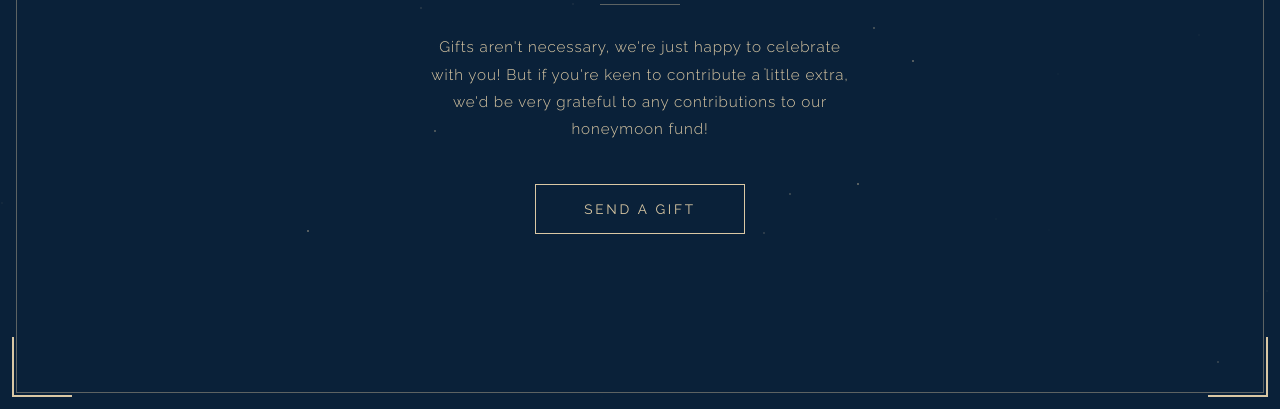
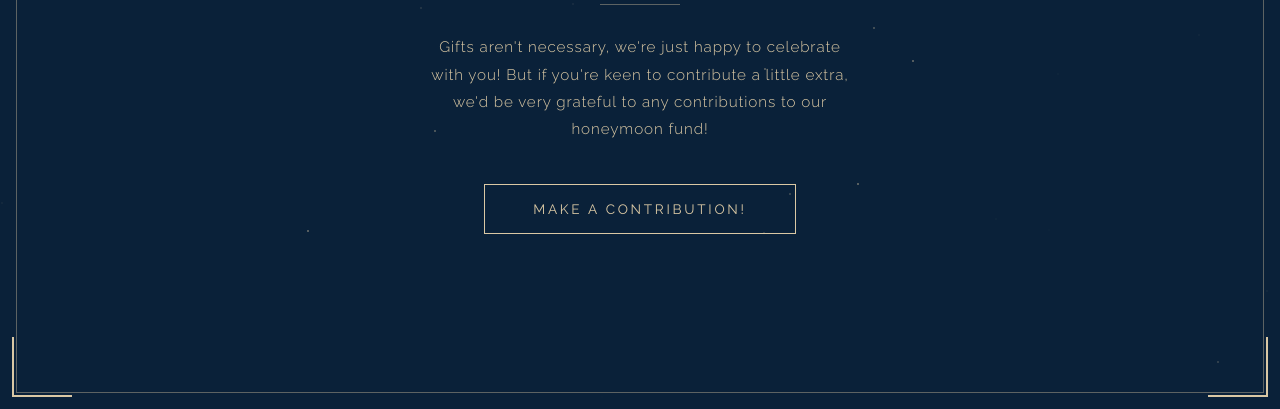
Before and after one commit to tommylad/Wedding, a plain HTML site: page index.html in a window 1280 px wide. Shown: the part 391-800 px from the top of the page. Drawn offline with nearby package versions, Linux system fonts and the light colour scheme.

Commit message:
Update index.html

```diff
--- a/index.html
+++ b/index.html
@@ -214,7 +214,7 @@
             grateful to any contributions to our honeymoon fund!
         </p>
         <a href="https://www.paypal.com/pool/9oka6sCcHv?sr=wccr" class="btn">
-            Send a Gift
+            Make a contribution!
         </a>
     </div>
 
```
